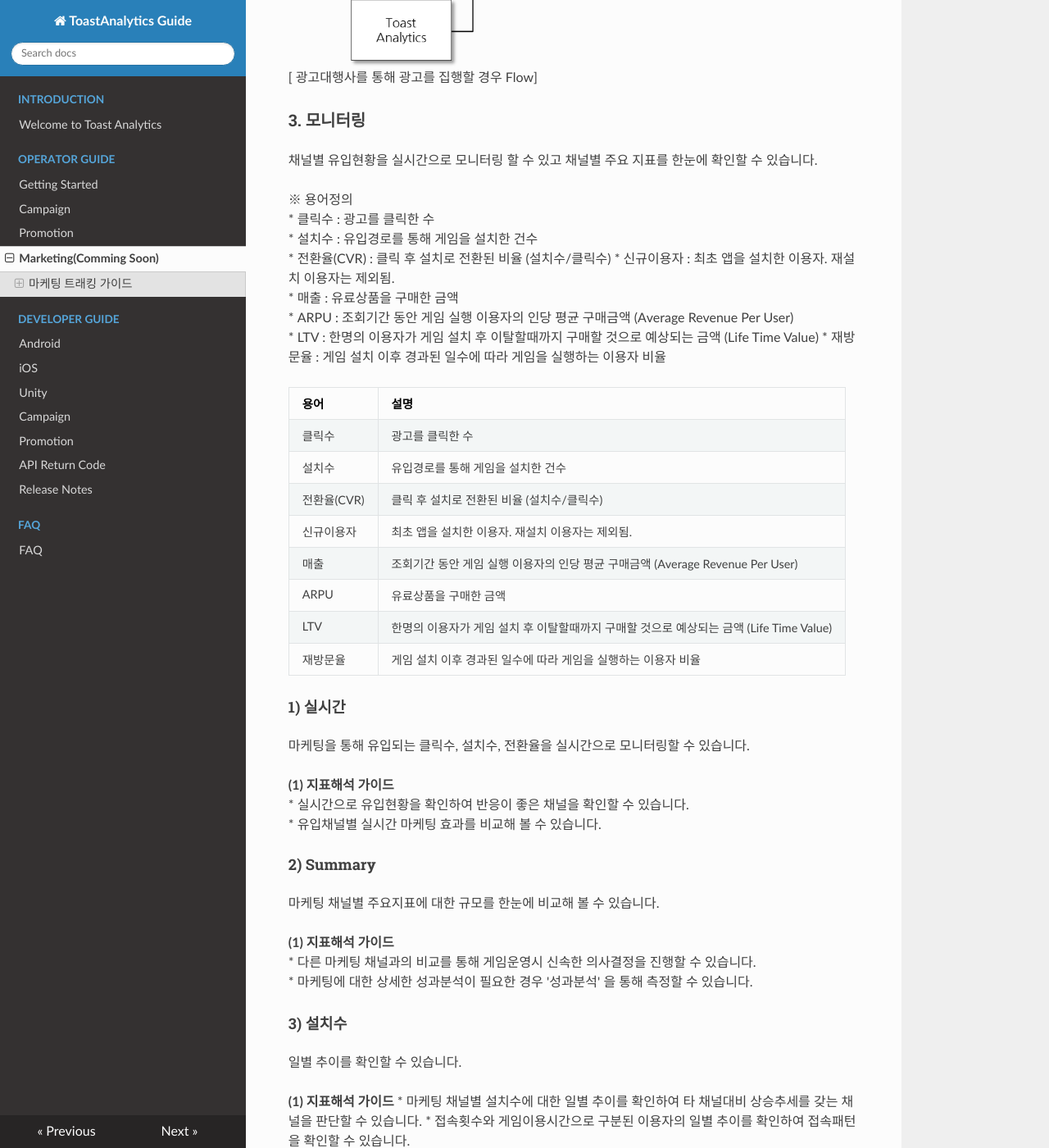
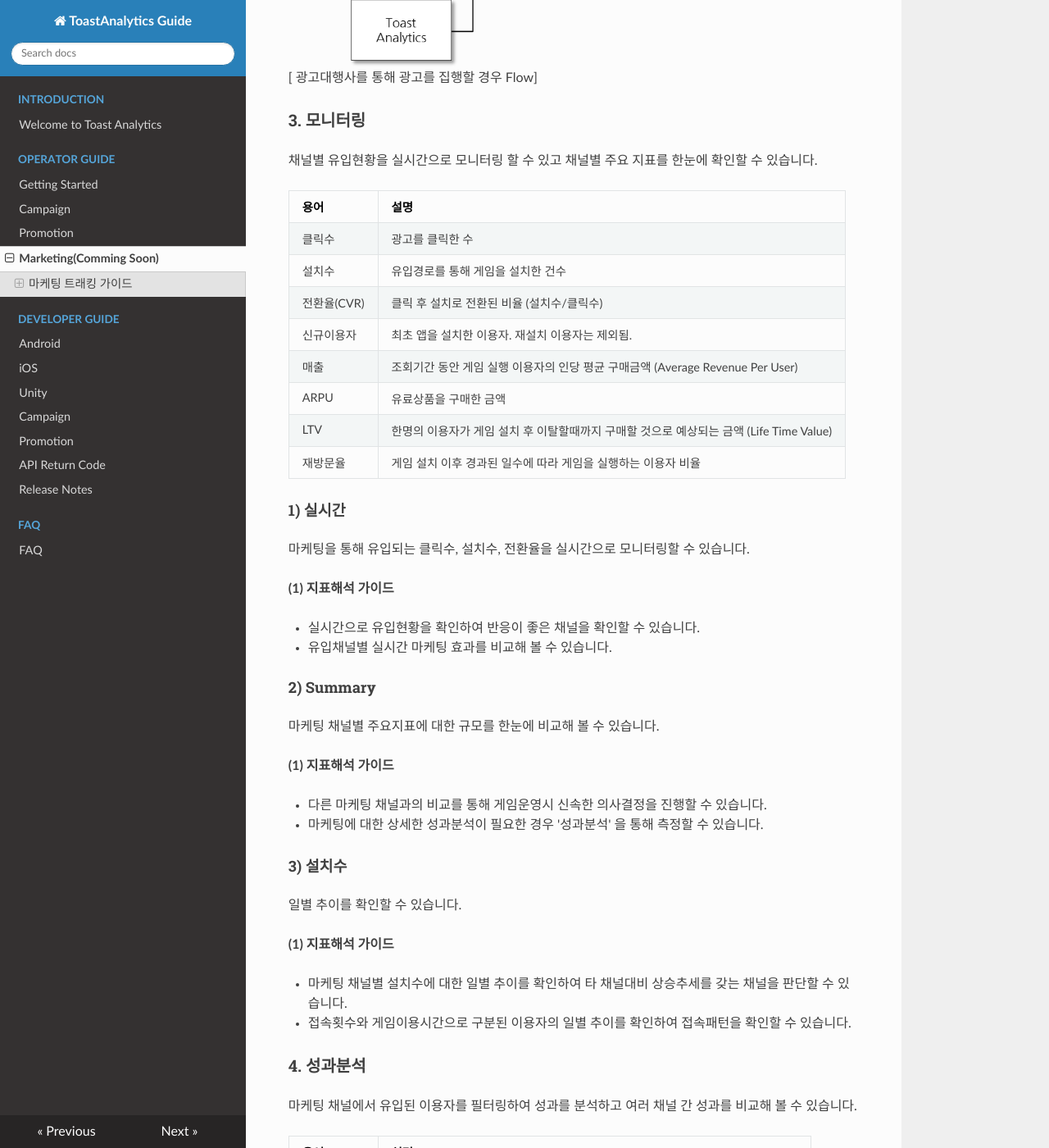
Before and after one commit to ToastAnalytics/ToastAnalytics, an MkDocs documentation site: the page built from docs/Developer/3. marketing Guide.md, in a window 1280 px wide and 1400 px high, scrolled down 11779 px. Shown: the whole window at 82% size. Built offline with MkDocs 1.6.1, drawn with Linux system fonts in a browser that asks for light colours; nearby versions of some CDN libraries; old or Windows-style settings are respelled for this version of MkDocs; some of the changed text lies outside the part shown.

Commit message:
Update 3. marketing Guide.md
.

```diff
--- a/docs/Developer/3. marketing Guide.md
+++ b/docs/Developer/3. marketing Guide.md
@@ -202,15 +202,6 @@
 ### 3. 모니터링
 채널별 유입현황을 실시간으로 모니터링 할 수 있고 채널별 주요 지표를 한눈에 확인할 수 있습니다.
 
-※ 용어정의
-* 클릭수 : 광고를 클릭한 수
-* 설치수 : 유입경로를 통해 게임을 설치한 건수
-* 전환율(CVR) : 클릭 후 설치로 전환된 비율 (설치수/클릭수)
-* 신규이용자 : 최초 앱을 설치한 이용자. 재설치 이용자는 제외됨.
-* 매출 : 유료상품을 구매한 금액
-* ARPU : 조회기간 동안 게임 실행 이용자의 인당 평균 구매금액 (Average Revenue Per User)
-* LTV : 한명의 이용자가 게임 설치 후 이탈할때까지 구매할 것으로 예상되는 금액 (Life Time Value)
-* 재방문율 : 게임 설치 이후 경과된 일수에 따라 게임을 실행하는 이용자 비율
 
  |용어|설명|
 |---|---|
@@ -228,6 +219,7 @@
  마케팅을 통해 유입되는 클릭수, 설치수, 전환율을 실시간으로 모니터링할 수 있습니다.
 
 **(1) 지표해석 가이드**
+
 * 실시간으로 유입현황을 확인하여 반응이 좋은 채널을 확인할 수 있습니다.
 * 유입채널별 실시간 마케팅 효과를 비교해 볼 수 있습니다.
 
@@ -236,6 +228,7 @@
 마케팅 채널별 주요지표에 대한 규모를 한눈에 비교해 볼 수 있습니다.
 
 **(1) 지표해석 가이드**
+
 * 다른 마케팅 채널과의 비교를 통해 게임운영시 신속한 의사결정을 진행할 수 있습니다.
 * 마케팅에 대한 상세한 성과분석이 필요한 경우 '성과분석' 을 통해 측정할 수 있습니다.
 
@@ -243,6 +236,7 @@
 일별 추이를 확인할 수 있습니다.
 
 **(1) 지표해석 가이드**
+
 * 마케팅 채널별 설치수에 대한 일별 추이를 확인하여 타 채널대비 상승추세를 갖는 채널을 판단할 수 있습니다.
 * 접속횟수와 게임이용시간으로 구분된 이용자의 일별 추이를 확인하여 접속패턴을 확인할 수 있습니다.
 
@@ -265,6 +259,7 @@
 ####1) 성과분석
 
 **(1) 지표해석 가이드**
+
 * 유입채널별 필터를 통해 선택된 대상자로 지표가 집계됩니다. (※ 유입채널과 필터는 다중선택이 가능합니다)
 * 선택된 대상자의 클릭수, 설치수, 신규이용자수, CVR에 대한 일별 추이를 확인할 수 있습니다.
 * 선택된 여러 유입경로별 주요지표를 한번에 비교해 볼 수 있습니다.
```
